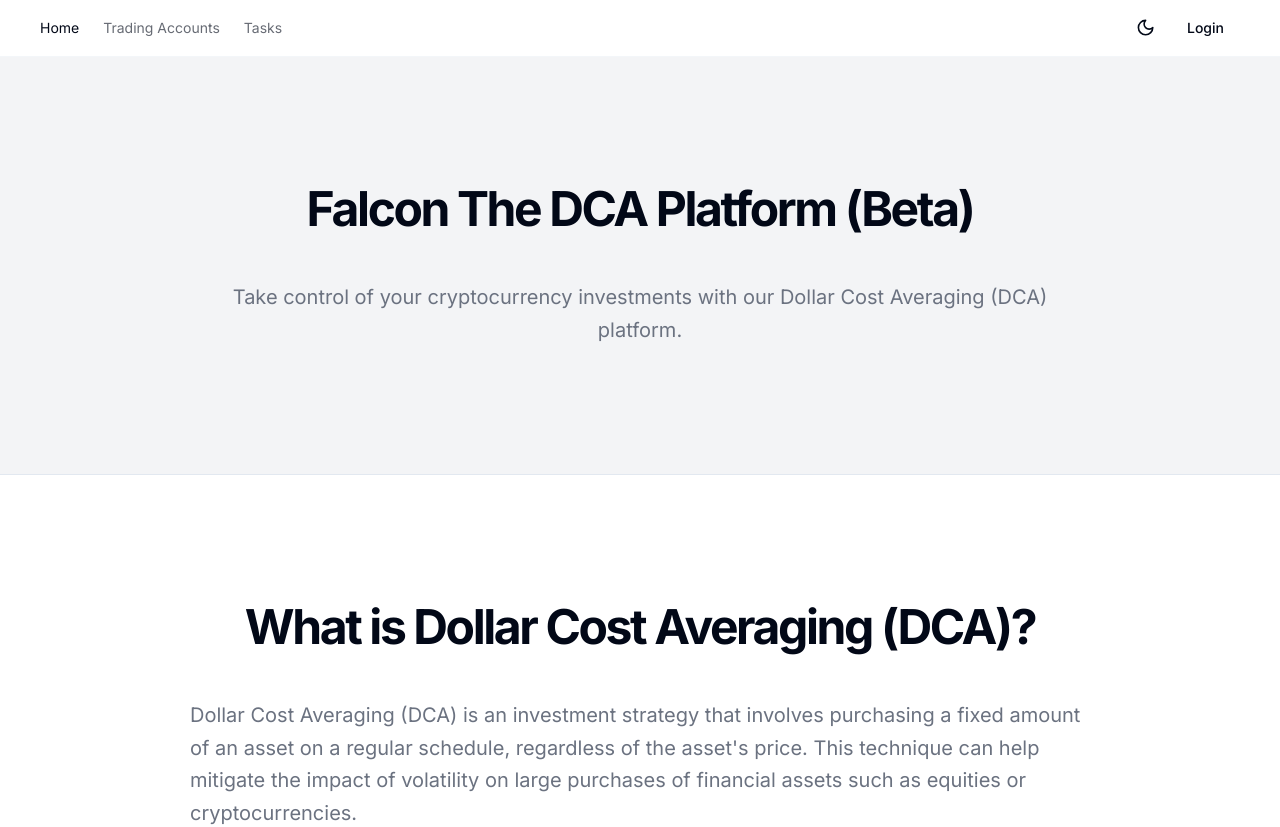
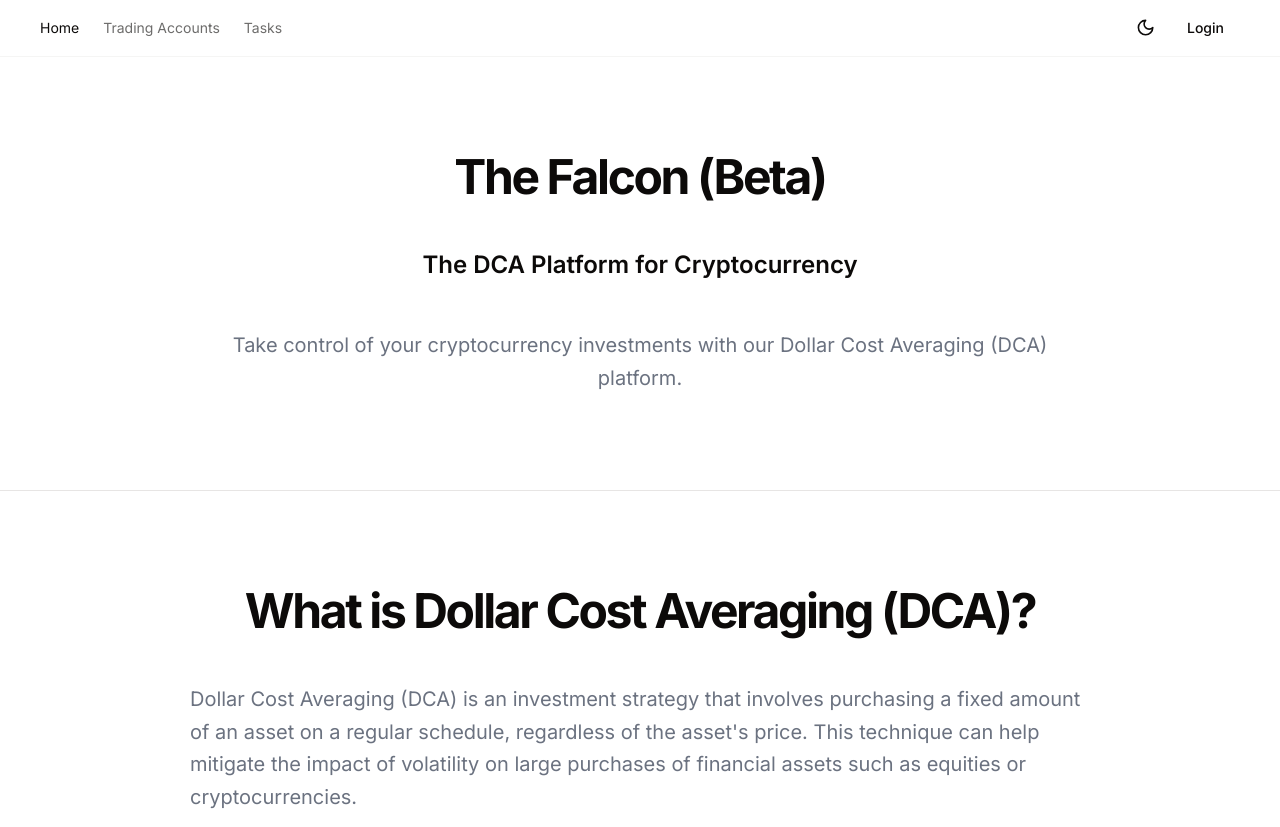
Before and after one commit to ugabiga/falcon, a Next.js app in the folder web/: page / in a window 1280 px wide. Shown: the top 827 px of the page. Built offline with nearby package versions, Linux system fonts and the light colour scheme; no server answers.

Commit message:
Add offline logic

```diff
--- a/web/src/app/globals.css
+++ b/web/src/app/globals.css
@@ -2,69 +2,54 @@
 @tailwind components;
 @tailwind utilities;
 
+
 @layer base {
   :root {
     --background: 0 0% 100%;
-    --foreground: 222.2 84% 4.9%;
-
+    --foreground: 20 14.3% 4.1%;
     --card: 0 0% 100%;
-    --card-foreground: 222.2 84% 4.9%;
-
+    --card-foreground: 20 14.3% 4.1%;
     --popover: 0 0% 100%;
-    --popover-foreground: 222.2 84% 4.9%;
-
-    --primary: 222.2 47.4% 11.2%;
-    --primary-foreground: 210 40% 98%;
-
-    --secondary: 210 40% 96.1%;
-    --secondary-foreground: 222.2 47.4% 11.2%;
-
-    --muted: 210 40% 96.1%;
-    --muted-foreground: 215.4 16.3% 46.9%;
-
-    --accent: 210 40% 96.1%;
-    --accent-foreground: 222.2 47.4% 11.2%;
-
+    --popover-foreground: 20 14.3% 4.1%;
+    --primary: 24 9.8% 10%;
+    --primary-foreground: 60 9.1% 97.8%;
+    --secondary: 60 4.8% 95.9%;
+    --secondary-foreground: 24 9.8% 10%;
+    --muted: 60 4.8% 95.9%;
+    --muted-foreground: 25 5.3% 44.7%;
+    --accent: 60 4.8% 95.9%;
+    --accent-foreground: 24 9.8% 10%;
     --destructive: 0 84.2% 60.2%;
-    --destructive-foreground: 210 40% 98%;
-
-    --border: 214.3 31.8% 91.4%;
-    --input: 214.3 31.8% 91.4%;
-    --ring: 222.2 84% 4.9%;
-
+    --destructive-foreground: 60 9.1% 97.8%;
+    --border: 20 5.9% 90%;
+    --input: 20 5.9% 90%;
+    --ring: 20 14.3% 4.1%;
     --radius: 0.5rem;
   }
 
   .dark {
-    --background: 222.2 84% 4.9%;
-    --foreground: 210 40% 98%;
-
-    --card: 222.2 84% 4.9%;
-    --card-foreground: 210 40% 98%;
-
-    --popover: 222.2 84% 4.9%;
-    --popover-foreground: 210 40% 98%;
-
-    --primary: 210 40% 98%;
-    --primary-foreground: 222.2 47.4% 11.2%;
-
-    --secondary: 217.2 32.6% 17.5%;
-    --secondary-foreground: 210 40% 98%;
-
-    --muted: 217.2 32.6% 17.5%;
-    --muted-foreground: 215 20.2% 65.1%;
-
-    --accent: 217.2 32.6% 17.5%;
-    --accent-foreground: 210 40% 98%;
-
+    --background: 20 14.3% 4.1%;
+    --foreground: 60 9.1% 97.8%;
+    --card: 20 14.3% 4.1%;
+    --card-foreground: 60 9.1% 97.8%;
+    --popover: 20 14.3% 4.1%;
+    --popover-foreground: 60 9.1% 97.8%;
+    --primary: 60 9.1% 97.8%;
+    --primary-foreground: 24 9.8% 10%;
+    --secondary: 12 6.5% 15.1%;
+    --secondary-foreground: 60 9.1% 97.8%;
+    --muted: 12 6.5% 15.1%;
+    --muted-foreground: 24 5.4% 63.9%;
+    --accent: 12 6.5% 15.1%;
+    --accent-foreground: 60 9.1% 97.8%;
     --destructive: 0 62.8% 30.6%;
-    --destructive-foreground: 210 40% 98%;
-
-    --border: 217.2 32.6% 17.5%;
-    --input: 217.2 32.6% 17.5%;
-    --ring: 212.7 26.8% 83.9%;
+    --destructive-foreground: 60 9.1% 97.8%;
+    --border: 12 6.5% 15.1%;
+    --input: 12 6.5% 15.1%;
+    --ring: 24 5.7% 82.9%;
   }
 }
+
 
 @layer base {
   * {
--- a/web/src/app/page.tsx
+++ b/web/src/app/page.tsx
@@ -6,18 +6,21 @@
 export default function Home() {
     return (
         <main className="flex-1 flex flex-col min-h-screen">
-            <section className="w-full py-12 md:py-24 lg:py-32 bg-gray-100 dark:bg-gray-800">
+            <section className="w-full py-12 md:py-24 lg:py-24">
                 <div className="container space-y-12 px-4 md:px-6 justify-center">
                     <h2 className="text-3xl font-bold tracking-tighter text-center sm:text-5xl">
-                        Falcon The DCA Platform (Beta)
+                        The Falcon (Beta)
                     </h2>
+                    <h3 className="text-xl font-semibold text-center sm:text-2xl">
+                        The DCA Platform for Cryptocurrency
+                    </h3>
                     <p className="text-center max-w-[900px] text-gray-500 md:text-xl/relaxed lg:text-base/relaxed xl:text-xl/relaxed dark:text-gray-400 mx-auto">
                         Take control of your cryptocurrency investments with our Dollar Cost Averaging (DCA)
                         platform.
                     </p>
                 </div>
             </section>
-            <section className="w-full py-12 md:py-24 lg:py-32 border-y">
+            <section className="w-full py-12 md:py-24 lg:py-24 border-y">
                 <div className="container space-y-12 px-4 md:px-6">
                     <h2 className="text-3xl font-bold tracking-tighter text-center sm:text-5xl">
                         What is Dollar Cost Averaging (DCA)?
--- a/web/src/app/tasks/add.tsx
+++ b/web/src/app/tasks/add.tsx
@@ -13,7 +13,11 @@
 import {AddTaskForm} from "@/app/tasks/form";
 import {refreshTask} from "@/store/taskSlice";
 
-export function AddTask({tradingAccountID}: { tradingAccountID: string }) {
+export function AddTask({tradingAccountID}: { tradingAccountID?: string }) {
+    if (!tradingAccountID) {
+        return null
+    }
+
     const [createTask] = useMutation(CreateTaskDocument);
     const [openDialog, setOpenDialog] = useState(false)
     const dispatch = useAppDispatch()
@@ -29,7 +33,7 @@
     function onSubmit(data: z.infer<typeof AddTaskForm>) {
         createTask({
             variables: {
-                tradingAccountID: tradingAccountID,
+                tradingAccountID: tradingAccountID!,
                 hours: data.hours,
                 type: data.type,
             }
--- a/web/src/app/tasks/page.tsx
+++ b/web/src/app/tasks/page.tsx
@@ -35,11 +35,6 @@
         return <Loading/>
     }
 
-
-    if (!data?.taskIndex?.selectedTradingAccount) {
-        return <div>No Trading Account Selected</div>
-    }
-
     return (
         <main className="min-h-screen mt-12 pr-4 pl-4 md:max-w-[1200px] overflow-auto w-full mx-auto">
             <h1 className="text-3xl font-bold">Tasks</h1>
@@ -47,19 +42,19 @@
             <div className={"mt-6 w-full flex space-x-2"}>
                 <div>
                     {/*@ts-ignore*/}
-                    <TradingAccountSelector taskIndex={data.taskIndex}/>
+                    <TradingAccountSelector taskIndex={data?.taskIndex}/>
                 </div>
 
                 <div className={"flex-grow"}></div>
 
                 <div>
-                    <AddTask tradingAccountID={data.taskIndex.selectedTradingAccount.id}/>
+                    <AddTask tradingAccountID={data?.taskIndex?.selectedTradingAccount?.id}/>
                 </div>
             </div>
 
             <div className="mt-6">
                 {/*@ts-ignore*/}
-                <TaskTable tasks={data.taskIndex.selectedTradingAccount?.tasks}/>
+                <TaskTable tasks={data?.taskIndex?.selectedTradingAccount?.tasks}/>
             </div>
         </main>
     )
--- a/web/src/app/tasks/selector.tsx
+++ b/web/src/app/tasks/selector.tsx
@@ -3,7 +3,11 @@
 import {useDispatch} from "react-redux";
 import {refreshTask} from "@/store/taskSlice";
 
-export function TradingAccountSelector({taskIndex}: { taskIndex: TaskIndex }) {
+export function TradingAccountSelector({taskIndex}: { taskIndex?: TaskIndex }) {
+    if (!taskIndex) {
+        return null
+    }
+
     const dispatch = useDispatch()
 
     return (
--- a/web/src/app/tasks/table.tsx
+++ b/web/src/app/tasks/table.tsx
@@ -69,7 +69,8 @@
             </TableHeader>
             <TableBody>
                 {
-                    tasks?.length === 0 ? (
+                    !tasks || tasks?.length === 0
+                        ? (
                             <TableRow>
                                 <TableCell colSpan={6} className="font-medium text-center">No tasks found.</TableCell>
                             </TableRow>
--- a/web/src/app/tradingaccounts/page.tsx
+++ b/web/src/app/tradingaccounts/page.tsx
@@ -41,7 +41,7 @@
 
             <div className="mt-6">
                 {/*@ts-ignore*/}
-                <TradingAccountTable tradingAccounts={data.tradingAccountIndex.tradingAccounts}/>
+                <TradingAccountTable tradingAccounts={data?.tradingAccountIndex?.tradingAccounts}/>
             </div>
         </main>
     )
--- a/web/src/app/tradingaccounts/table.tsx
+++ b/web/src/app/tradingaccounts/table.tsx
@@ -18,13 +18,8 @@
             </TableHeader>
             <TableBody>
                 {
-                    tradingAccounts?.length === 0 ? (
-                            <TableRow>
-                                <TableCell colSpan={6} className="font-medium text-center">
-                                    No Trading Account found.
-                                </TableCell>
-                            </TableRow>
-                        )
+                    !tradingAccounts || tradingAccounts?.length === 0
+                        ? <NoData/>
                         : tradingAccounts?.map((tradingAccount) => (
                             <TableRow key={tradingAccount.id}>
                                 <TableCell className="font-medium">{tradingAccount.name}</TableCell>
@@ -42,3 +37,13 @@
         </Table>
     )
 }
+
+function NoData() {
+    return (
+        <TableRow>
+            <TableCell colSpan={6} className="font-medium text-center">
+                No Trading Account found.
+            </TableCell>
+        </TableRow>
+    )
+}
```
